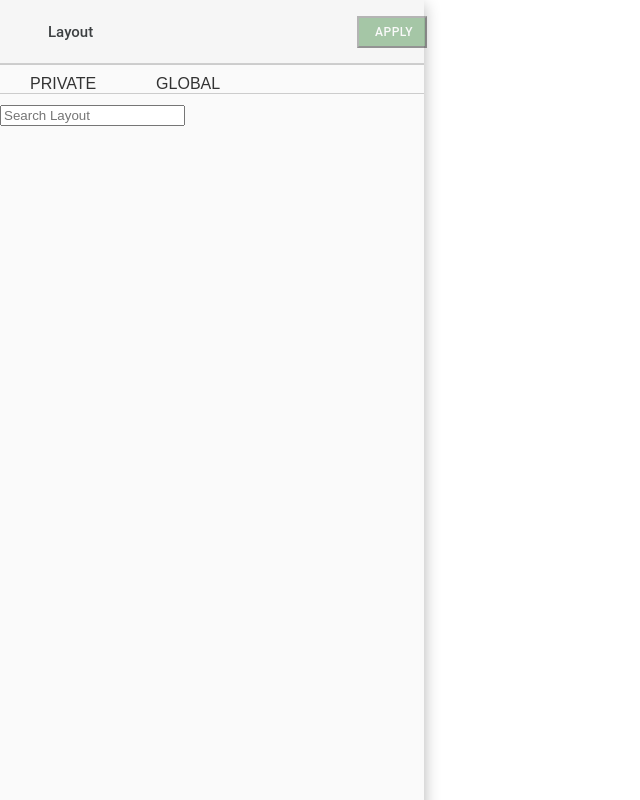
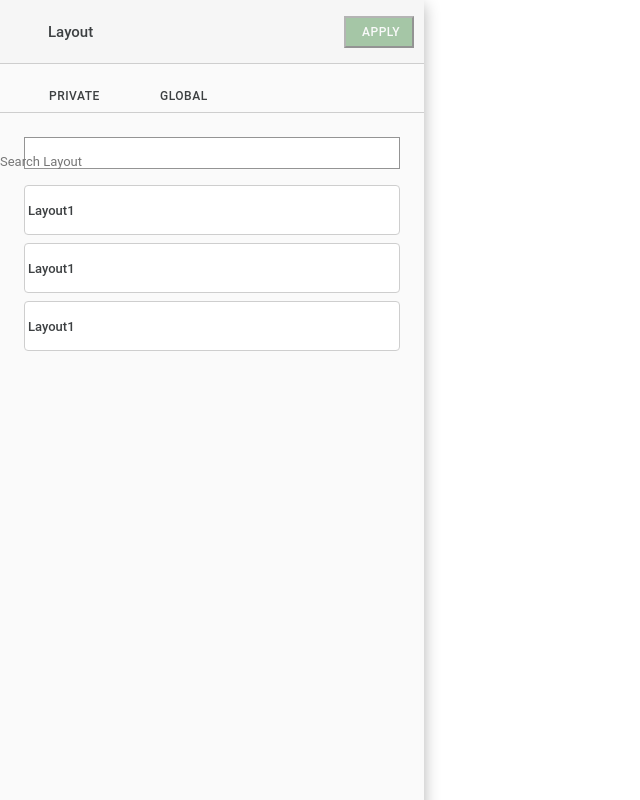
Before and after one commit to piyushmishra1416/side-panel, a React (Create React App) app: page / in a window 1280 px wide. Shown: the top 800 px of the page, without its empty margins (0-640 px from the left). Built offline with nearby package versions, Linux system fonts and the light colour scheme.

Commit message:
completed the overall layout

```diff
--- a/src/components/side-panel.tsx
+++ b/src/components/side-panel.tsx
@@ -73,28 +73,99 @@ export default class Header extends Component<HeaderProps, HeaderState> {
         </div>
       </header>
       <div className="header-divider"></div>
+      <div className="BodyContent">
        <div className="tabs">
        <button
-
+        className="tab1"
          onClick={() => this.handleTabClick("private")}
 
        >
+        <div className="label1">
          PRIVATE
+         </div>
        </button>
        <button
-         className={activeTab === "global" ? "active" : ""}
+         className={`${activeTab === "global" ? "active" : ""} tab2`}
+        //  className={activeTab === "global" ? "active" : ""}
          onClick={() => this.handleTabClick("global")}
        >
+         <div className="label2">
          GLOBAL
+         </div>
        </button>
      </div>
-     <div className="search-divider"></div>
+     {/* <div className="search-divider"></div> */}
+     <div className="settings">
+      <div className="Frame-21948">
+
+     <div className="searchparts">
      <div className="search">
-          <input type="text" placeholder="Search Layout" onChange={this.handleSearch} />
+      <div className="icon">
+        <div className="icon-left"></div>
+      </div>
+          {/* <input type="text" placeholder="Search Layout" onChange={this.handleSearch} /> */}
+          <div className="text">
+            <div className="placeholder">
+              Search Layout
+            </div>
+          </div>
+        </div>
+        </div>
         </div>
         <div className="Frame21592">
+          <div className="Frame21569">
+            <div className="Toast1">
+              <div className="content">
+                <div className="text-vert">
+                  <div className="Frame21741">
+                    <div className="Heading">
+                      Layout1
+                    </div>
+                  </div>
+                </div>
+              </div>
+              <div className="Close">
+
+              </div>
+            </div>
+
+            <div className="Toast1">
+              <div className="content">
+                <div className="text-vert">
+                  <div className="Frame21741">
+                    <div className="Heading">
+                      Layout1
+                    </div>
+                  </div>
+                </div>
+              </div>
+              <div className="Close">
+
+              </div>
+            </div>
+
+            <div className="Toast1">
+              <div className="content">
+                <div className="text-vert">
+                  <div className="Frame21741">
+                    <div className="Heading">
+                      Layout1
+                    </div>
+                  </div>
+                </div>
+              </div>
+              <div className="Close">
+
+              </div>
+            </div>
 
 
+
+          </div>
+
+
+        </div>
+        </div>
         </div>
      </div>
 
--- a/src/components/sidepanel.css
+++ b/src/components/sidepanel.css
@@ -43,7 +43,7 @@
   justify-content: space-between;
   align-items: center;
   padding: 0px;
-  gap: 263px;
+  gap: 250px;
 
   width: 376px;
   height: 32px;
@@ -88,7 +88,7 @@ margin-bottom: 22px; */
   align-items: right;
   padding: 0px 16px;
   /* margin-left: 330px; */
-  margin-right: 440px;
+  /* margin-right: 440px; */
   margin-top: 16px;
   margin-bottom: 16px;
 
@@ -110,9 +110,9 @@ Positive/Affirmative/Success — Primary UI
   flex-grow: 0;
 }
 
-/* .button {
+/* .button { */
 
-  display: flex;
+  /* display: flex;
   flex-direction: row;
   justify-content: flex-end;
   align-items: center;
@@ -121,10 +121,10 @@ Positive/Affirmative/Success — Primary UI
 
   width: 70px;
   height: 32px;
+   */
 
-   */
 /* Inside auto layout */
-/* flex: none;
+ /* flex: none;
   order: 1;
   flex-grow: 0;
  } */
@@ -153,13 +153,143 @@ Positive/Affirmative/Success — Primary UI
   order: 0;
   flex-grow: 0;
 }
-.header-divider {
+/* .header-divider {
   border-bottom: 1px solid #ccc;
   margin-bottom: 10px;
+} */
+.BodyContent {
+  display: flex;
+flex-direction: column;
+align-items: flex-start;
+padding: 24px;
+gap: 24px;
+
+width: 424px;
+height: 1016px;
+
+
+/* Inside auto layout */
+
+flex: none;
+order: 1;
+align-self: stretch;
+flex-grow: 1;
+
 }
 .tabs {
+  /* Auto layout */
+
+display: flex;
+flex-direction: row;
+justify-content: center;
+align-items: center;
+padding: 0px;
+
+position: absolute;
+width: 257px;
+height: 48px;
+left: 0px;
+top: 64px;
+
+}
+.tab1 {
   display: flex;
-  margin-top: 10px;
+flex-direction: column;
+justify-content: flex-end;
+align-items: center;
+padding: 0px;
+gap: 3px;
+
+width: 51px;
+height: 32px;
+
+
+/* Inside auto layout */
+
+flex: none;
+order: 0;
+flex-grow: 0;
+
+}
+.label1 {
+  width: 51px;
+height: 15px;
+
+/* Clickable (all caps text)/Default */
+
+font-family: 'Roboto';
+font-style: normal;
+font-weight: 500;
+font-size: 12px;
+line-height: 15px;
+/* identical to box height, or 125% */
+
+display: flex;
+align-items: center;
+letter-spacing: 0.5px;
+text-transform: uppercase;
+
+/* Grey/900 */
+
+color: #3D4042;
+
+
+/* Inside auto layout */
+
+flex: none;
+order: 0;
+flex-grow: 0;
+
+}
+
+.tab2 {
+  display: flex;
+flex-direction: row;
+justify-content: center;
+align-items: flex-end;
+padding: 0px 0px 8.5px;
+gap: 4px;
+
+width: 48px;
+height: 32px;
+
+
+/* Inside auto layout */
+
+flex: none;
+order: 1;
+flex-grow: 0;
+
+}
+.label2 {
+  width: 48px;
+height: 15px;
+
+/* Clickable (all caps text)/Default */
+
+font-family: 'Roboto';
+font-style: normal;
+font-weight: 500;
+font-size: 12px;
+line-height: 15px;
+/* identical to box height, or 125% */
+
+display: flex;
+align-items: center;
+letter-spacing: 0.5px;
+text-transform: uppercase;
+
+/* Grey/900 */
+
+color: #3D4042;
+
+
+/* Inside auto layout */
+
+flex: none;
+order: 0;
+flex-grow: 0;
+
 }
 
 .tabs button {
@@ -180,9 +310,161 @@ Positive/Affirmative/Success — Primary UI
   color: #000;
 }
 
-.search-divider {
+/* .search-divider {
   border-bottom: 1px solid #ccc;
   margin-bottom: 10px;
+} */
+.settings {
+  box-sizing: border-box;
+
+/* Auto layout */
+
+display: flex;
+flex-direction: column;
+align-items: flex-start;
+padding: 24px;
+gap: 16px;
+
+position: absolute;
+width: 424px;
+height: 904px;
+left: 0px;
+top: 112px;
+
+/* Grey/200
+
+Border — Table
+*/
+border-top: 1px solid #CECECE;
+
+}
+.Frame21948 {
+  display: flex;
+flex-direction: row;
+align-items: flex-start;
+padding: 0px;
+gap: 16px;
+
+width: 376px;
+height: 32px;
+
+
+/* Inside auto layout */
+
+flex: none;
+order: 0;
+flex-grow: 0;
+
+}
+.searchparts {
+
+box-sizing: border-box;
+
+/* Auto layout */
+
+display: flex;
+flex-direction: row;
+align-items: center;
+padding: 1px;
+
+width: 376px;
+height: 32px;
+
+/* Documentation Colors/White
+
+Page Background Option
+*/
+background: #FFFFFF;
+/* Grey/400
+
+Border — Control & Field Inputs
+*/
+border: 1px solid #949494;
+
+/* Inside auto layout */
+
+flex: none;
+order: 0;
+flex-grow: 1;
+
+}
+.icon {
+  width: 30px;
+height: 30px;
+
+
+/* Inside auto layout */
+
+flex: none;
+order: 0;
+align-self: stretch;
+flex-grow: 0;
+
+}
+.icon-left {
+  position: absolute;
+width: 18px;
+height: 18px;
+left: calc(50% - 18px/2);
+top: calc(50% - 18px/2 - 0.5px);
+
+/* Icon (nt-dds-icons font)/18px
+
+Download the font locally from the DDS Sharepoint site.
+*/
+font-family: 'nt-dds-icons';
+font-style: normal;
+font-weight: 400;
+font-size: 18px;
+line-height: 18px;
+/* identical to box height, or 100% */
+
+display: flex;
+align-items: center;
+text-align: center;
+
+/* Grey / 900 */
+
+color: #3D4042;
+
+
+}
+.text {
+  width: 344px;
+height: 30px;
+
+
+/* Inside auto layout */
+
+flex: none;
+order: 1;
+flex-grow: 1;
+
+}
+.placeholder {
+
+position: absolute;
+width: 83px;
+height: 18px;
+left: 0px;
+/* top: calc(50% - 18px/2); */
+
+/* 13px .font-default/400 */
+
+font-family: 'Roboto';
+font-style: normal;
+font-weight: 400;
+font-size: 13px;
+line-height: 18px;
+/* identical to box height, or 138% */
+
+display: flex;
+align-items: center;
+
+/* Grey/550 */
+
+color: #767676;
+
 }
 .Frame21592 {
   display: flex;
@@ -200,3 +482,167 @@ Positive/Affirmative/Success — Primary UI
   order: 1;
   flex-grow: 0;
 }
+.Frame21569 {
+  display: flex;
+flex-direction: column;
+align-items: flex-start;
+padding: 0px;
+gap: 8px;
+
+width: 376px;
+height: 860px;
+overflow-y: scroll;
+
+
+/* Inside auto layout */
+
+flex: none;
+order: 0;
+align-self: stretch;
+flex-grow: 0;
+
+}
+.Toast1 {
+
+box-sizing: border-box;
+
+/* Auto layout */
+
+display: flex;
+flex-direction: row;
+justify-content: center;
+align-items: flex-start;
+padding: 0px 8px 0px 0px;
+
+width: 376px;
+height: 50px;
+
+/* Documentation Colors/White
+
+Page Background Option
+*/
+background: #FFFFFF;
+/* Grey/200
+
+Border — Table
+*/
+border: 1px solid #CECECE;
+border-radius: 4px;
+
+/* Inside auto layout */
+
+flex: none;
+order: 0;
+align-self: stretch;
+flex-grow: 0;
+
+}
+.content {
+  display: flex;
+flex-direction: column;
+align-items: flex-start;
+padding: 16px 8px 8px 16px;
+
+width: 350px;
+height: 50px;
+
+
+/* Inside auto layout */
+
+flex: none;
+order: 0;
+flex-grow: 1;
+
+}
+.text-vert {
+  display: flex;
+flex-direction: column;
+align-items: flex-start;
+padding: 0px 0px 8px;
+gap: 8px;
+
+width: 313px;
+height: 26px;
+
+
+/* Inside auto layout */
+
+flex: none;
+order: 0;
+flex-grow: 0;
+
+}
+.Frame21741 {
+  display: flex;
+flex-direction: row;
+align-items: flex-end;
+padding: 0px;
+gap: 8px;
+
+width: 313px;
+height: 18px;
+
+
+/* Inside auto layout */
+
+flex: none;
+order: 0;
+flex-grow: 0;
+
+}
+.Frame21946 {
+  display: flex;
+flex-direction: row;
+align-items: flex-start;
+padding: 0px;
+gap: 8px;
+
+width: 47px;
+height: 18px;
+
+
+/* Inside auto layout */
+
+flex: none;
+order: 0;
+flex-grow: 0;
+
+}
+.Heading {
+  width: 47px;
+height: 18px;
+
+/* 13px .font-default/500 */
+
+font-family: 'Roboto';
+font-style: normal;
+font-weight: 500;
+font-size: 13px;
+line-height: 18px;
+/* identical to box height, or 138% */
+
+
+/* Grey/900 */
+
+color: #3D4042;
+
+}
+.Close {
+  display: flex;
+flex-direction: row;
+justify-content: flex-end;
+align-items: flex-start;
+padding: 16px 0px 8px;
+
+width: 18px;
+height: 50px;
+
+
+/* Inside auto layout */
+
+flex: none;
+order: 1;
+align-self: stretch;
+flex-grow: 0;
+
+}
```
